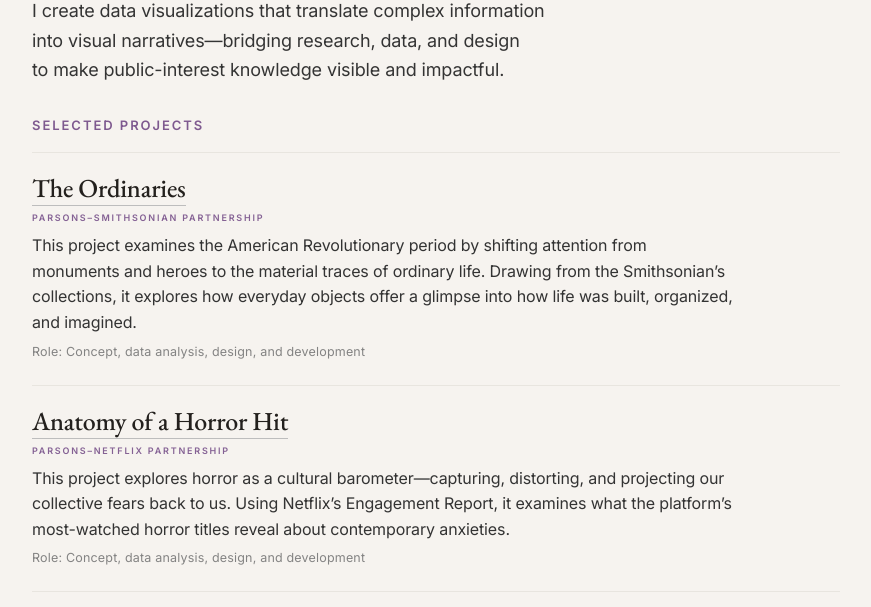
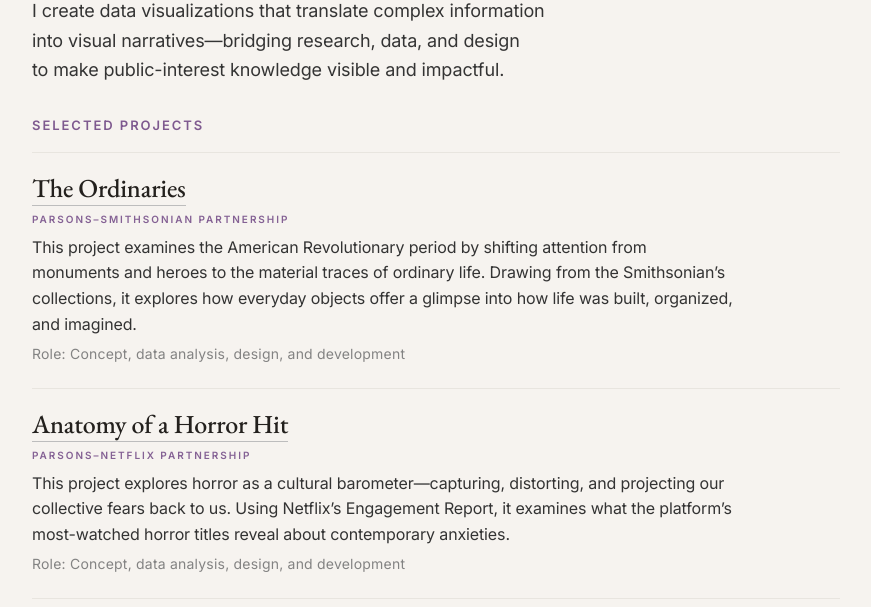
Before and after one commit to lara-yeyati-preiss/lara-yeyati-portfolio, a plain HTML site: page index.html in a window 1280 px wide. Shown: the part 168-775 px from the top of the page, without its empty margins (204-1075 px from the left). Drawn offline with nearby package versions, Linux system fonts and the light colour scheme.

Commit message:
Update portfolio.css

```diff
--- a/portfolio.css
+++ b/portfolio.css
@@ -88,14 +88,14 @@ body {
   text-transform: uppercase;
   font-variant: all-small-caps;
   letter-spacing: .14em;
-  font-size: 12.75px;
+  font-size: 14px;
   line-height: 1.25;
   color: var(--plum);
   font-weight: 600;
   opacity: 0.95;
 }
 .role {
-  font-size: 12.5px;
+  font-size: 14px;
   color: #777;
   margin: 3px 0 0;
   font-weight: 400;
```
